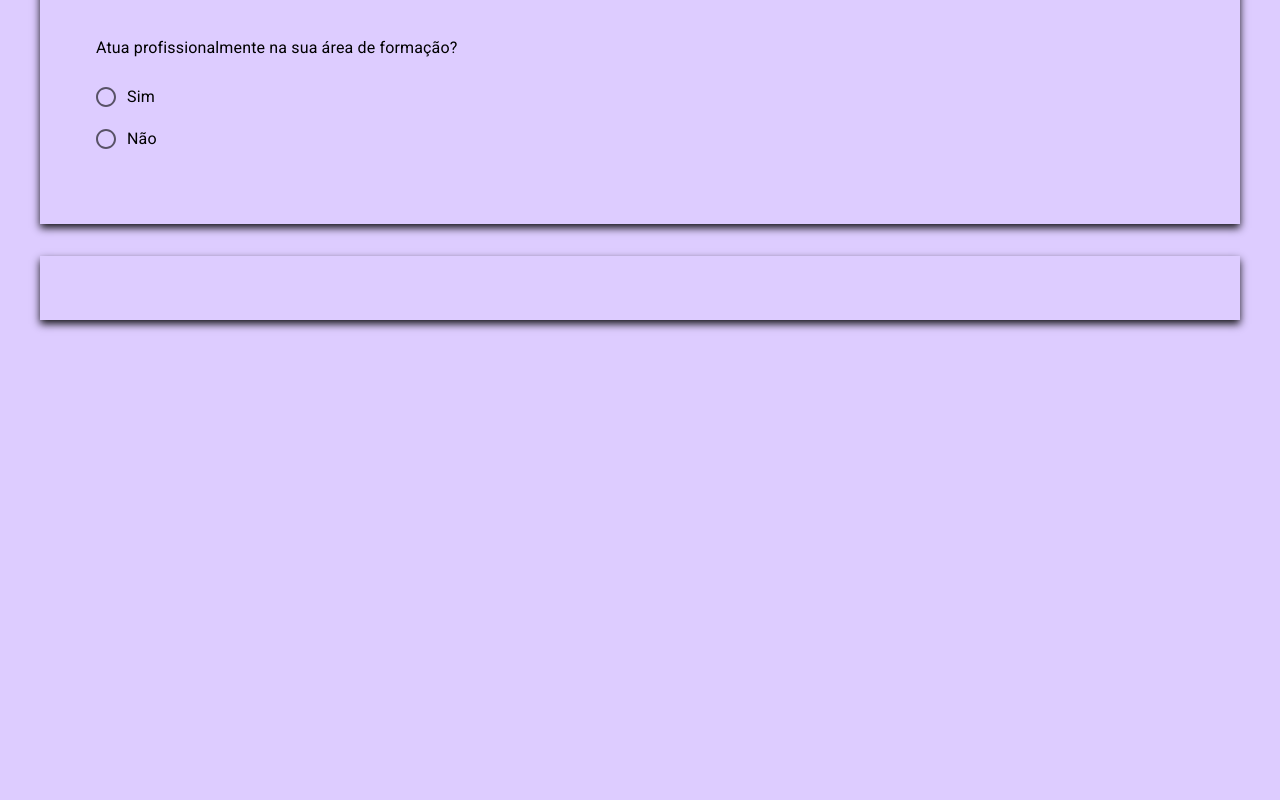
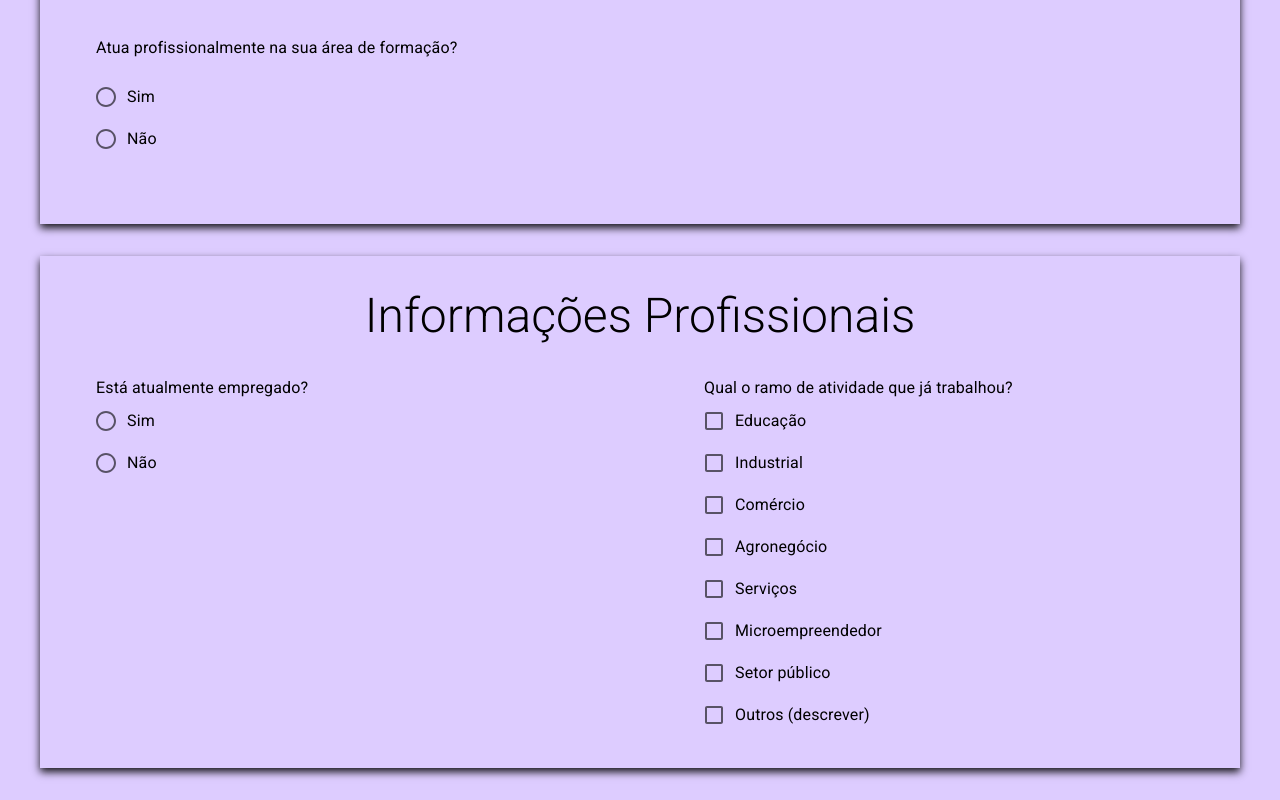
Before and after one commit to Tonny221/egresso-form, a React (Create React App) app: page / in a window 1280 px wide. Shown: the part 2128-2928 px from the top of the page. Before the commit the page ends 2480 px from the top, so only its background shows below. Built offline with nearby package versions, Linux system fonts and the light colour scheme.

Commit message:
ProInfoData

```diff
--- a/src/containers/ProInfoData.js
+++ b/src/containers/ProInfoData.js
@@ -1,12 +1,48 @@
+import { FormControlLabel, FormGroup, Radio, RadioGroup, TextField, Typography, Checkbox } from '@mui/material'
 import React from 'react'
 import { DataForm, DataContainer } from './PersonalData'
+import { useState } from 'react'
 
 const ProInfoData = () => {
+    const [reasons, setReasons] = useState(false)
+    const [othersCheckbox, setOthersCheckbox] = useState(false)
+
+    const handleReasons = () => {
+        setReasons(!reasons)
+    }
+
+    const turnReasonsOff = () => {
+        if (reasons === true) { setReasons(!reasons) }
+    }
+
+    const handleOthersCheckbox = () => {
+        setOthersCheckbox(!othersCheckbox)
+    }
+
     return (
         <>
             <DataContainer sx={{ marginTop: '2rem', marginBottom: '2rem' }}>
+                <Typography variant='h3' fontWeight={'200'} textAlign='center' pt={'2rem'}>Informações Profissionais</Typography>
                 <DataForm>
-
+                    <FormGroup>
+                        <Typography>Está atualmente empregado?</Typography>
+                        <RadioGroup>
+                            <FormControlLabel control={<Radio />} label='Sim' value={'Sim'} onChange={turnReasonsOff} />
+                            <FormControlLabel control={<Radio />} label='Não' value={'Não'} onChange={handleReasons} />
+                            {reasons ? <TextField variant='filled' label='Relate os motivos' /> : <></>}
+                        </RadioGroup>
+                    </FormGroup>
+                    <FormGroup>
+                        <Typography>Qual o ramo de atividade que já trabalhou?</Typography>
+                        <FormControlLabel control={<Checkbox />} label='Educação' value={'1'} />
+                        <FormControlLabel control={<Checkbox />} label='Industrial' value={'Industrial'} />
+                        <FormControlLabel control={<Checkbox />} label='Comércio' value={'Comércio'} />
+                        <FormControlLabel control={<Checkbox />} label='Agronegócio' value={'Agronegócio'} />
+                        <FormControlLabel control={<Checkbox />} label='Serviços' value={'Serviços'} />
+                        <FormControlLabel control={<Checkbox />} label='Microempreendedor' value={'microempreendedor'} />
+                        <FormControlLabel control={<Checkbox />} label='Setor público' value={'Setor público'} />
+                        <FormControlLabel control={<Checkbox />} label='Outros (descrever)' value={'Outros'} />
+                    </FormGroup>
                 </DataForm>
             </DataContainer>
         </>
```
